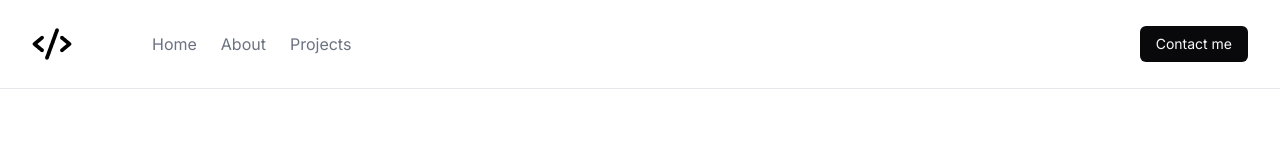
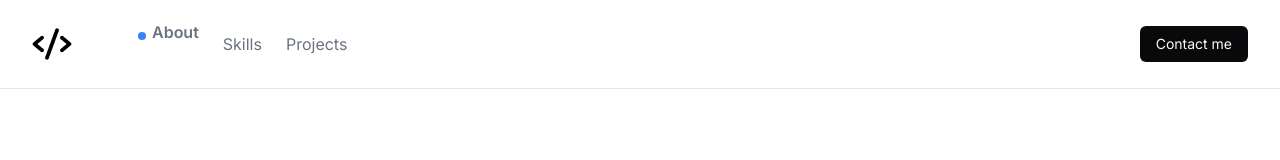
Before and after one commit to natallyriqueto/portfolio, a React (Vite) app: page / in a window 1280 px wide. Shown: the top 160 px of the page. Built offline with nearby package versions, Linux system fonts and the light colour scheme; the HTML template or start-up script is replaced by a standard one.

Commit message:
add scroll section to header

```diff
--- a/package.json
+++ b/package.json
@@ -12,7 +12,8 @@
   "dependencies": {
     "phosphor-react": "^1.4.1",
     "react": "^18.2.0",
-    "react-dom": "^18.2.0"
+    "react-dom": "^18.2.0",
+    "react-router-dom": "^6.21.3"
   },
   "devDependencies": {
     "@types/react": "^18.2.43",
--- a/src/components/Contact/index.tsx
+++ b/src/components/Contact/index.tsx
@@ -3,8 +3,9 @@ import { Form } from "./Form";
 import { Info } from "./Info";
 
 export function Contact() {
+
     return (
-        <div className="flex-wrap gap-12 py-24 flex laptop:gap-4">
+        <section id="contact" className="flex-wrap gap-12 py-24 flex laptop:gap-4">
             <div className="laptop:max-w-[30rem] px-12 laptop:py-24">
                 <h2 className="text-4xl font-extrabold -tracking-wide leading-10 mb-4">Get in touch</h2>
                 <p className="text-lg text-gray-500 -tracking-wide leading-[1.625rem] mb-8">Whether you have questions, inquiries about collaboration, or just want to say hello, this is the place to do it. I'm always eager to hear from fellow designers, developers, potential clients, or anyone interested in the world of web development and design.</p>
@@ -17,6 +18,6 @@ export function Contact() {
             <div className="flex flex-1 px-12 laptop:py-24">
                 <Form />
             </div>
-        </div>
+        </section>
     )
 }
--- a/src/components/Footer/index.tsx
+++ b/src/components/Footer/index.tsx
@@ -1,20 +1,20 @@
 import {
     DribbbleLogo,
-    FacebookLogo,
     GithubLogo,
     InstagramLogo,
+    LinkedinLogo,
     TwitterLogo
 } from "phosphor-react";
 
 export function Footer() {
     return (
-        <footer className="bg-zinc-950 text-zinc-50 ">
+        <footer className="bg-zinc-950 text-zinc-50 relative">
             <div className="max-w-maxW mx-auto py-16 px-12 flex flex-col gap-8">
                 <div className="border-b border-gray-600 w-full"></div>
                 <div className="flex flex-col items-center gap-6 laptop:flex-row laptop:justify-between">
                     <p>© 2020 Natally Riqueto. All rights reserved.</p>
                     <div className="flex gap-6 items-center">
-                        <FacebookLogo size={24} />
+                        <LinkedinLogo size={24} />
                         <InstagramLogo size={24} />
                         <TwitterLogo size={24} />
                         <GithubLogo size={24} />
--- a/src/components/Header/index.tsx
+++ b/src/components/Header/index.tsx
@@ -1,22 +1,61 @@
 import logo from "@/assets/images/logo.png";
+import { useHeadsObserver } from '@/hooks/useHeadsObserver';
 
 export function Header() {
+    const { activeId } = useHeadsObserver();
+
+    type Heading = {
+        id: string;
+        title: string;
+        headingId: string;
+    }
+
+    const headings: Heading[] = [
+    { id: 'about', title: 'About', headingId: 'about' },
+    { id: 'skills', title: 'Skills', headingId: 'skills' },
+    { id: 'projects', title: 'Projects', headingId: 'projects' },
+    ];
+
+    const handleNavigation = (
+        e: React.MouseEvent<HTMLAnchorElement>,
+        headingId: string
+      ) => {
+        e.preventDefault();
+        const yOffset = -80;
+        const headingElement = document.querySelector(`#${headingId}`);
+        const position = headingElement ? headingElement.getBoundingClientRect().top + window.scrollY + yOffset : 0;
+        window.scrollTo({
+          top: position,
+          behavior: 'smooth'
+        });
+      };
+
     return (
-        <nav className="py-6 border-b border-gray-200">
+        <nav className="bg-white bg-opacity-60 backdrop-blur-md 0 py-6 border-b border-gray-200 sticky top-0 z-[999]">
             <div className="max-w-maxW mx-auto px-8 flex items-center justify-between">
                 <div className="flex items-center gap-xl">
                     <a href="#">
                         <img src={logo} alt="logo image" />
                     </a>
-                    <ul className="flex gap-6 text-gray-500">
-                        <li>Home</li>
-                        <li>About</li>
-                        <li>Projects</li>
+                    <ul className="flex gap-6 text-gray-500 cursor-pointer">
+                    {
+                        headings.map((heading) => (
+                        <a
+                            className={`hover:text-zinc-950 hover:font-medium ${activeId === heading.headingId && 'relative font-semibold before:absolute before:top-1/2 before:left-[-14px] before:transform -translate-y-1/2 before:h-2 before:w-2 before:bg-blue-500 before:rounded-full' }`}
+                            key={heading.id}
+                            href={`#${heading.id}`}
+                            onClick={(e: React.MouseEvent<HTMLAnchorElement>) => handleNavigation(e, heading.id)}
+                        >
+                            <li>{heading.title}</li>
+                        </a>
+                        ))
+                    }
                     </ul>
                 </div>
                 <button
                     type="button"
-                    className='bg-zinc-950 text-sm text-zinc-50 px-4 py-2 rounded-md hidden tablet:flex'
+                    onClick={(e: React.MouseEvent<HTMLAnchorElement>) => handleNavigation(e, 'contact')}
+                    className='hover:bg-slate-800 bg-zinc-950 text-sm text-zinc-50 px-4 py-2 rounded-md hidden tablet:flex'
                 >
                 Contact me
                 </button>
--- a/src/components/Hero/index.tsx
+++ b/src/components/Hero/index.tsx
@@ -8,8 +8,9 @@ import tailwind from "@/assets/images/tailwind.svg"
 import figma from "@/assets/images/figma.svg"
 
 export function Hero() {
+
     return (
-        <div className="flex justify-center py-32 gap-8">
+        <section id="about" className="flex justify-center py-32 gap-8">
             <div className="laptop:w-500">
                 <img src={avatar} alt="avatar" className="mb-6" />
                 <h1 className="text-6xl font-extrabold mb-6 tracking-tight">Natally Riqueto</h1>
@@ -31,6 +32,6 @@ export function Hero() {
             <div className="hidden laptop:flex max-w-762 mx-auto">
                 <img src={desk} alt="computer and a computer desk" />
             </div>
-        </div>
+        </section>
     )
 }
--- a/src/components/Skills/index.tsx
+++ b/src/components/Skills/index.tsx
@@ -9,8 +9,9 @@ import {
 } from "phosphor-react"
 
 export function Skills() {
+
     return (
-        <div className="text-center py-24">
+        <section id="skills" className="text-center py-24">
             <div className="max-w-screen-sm mx-auto">
                 <h3 className="uppercase font-semibold leading-6 tracking-wide">skills</h3>
                 <h2 className="font-bold -tracking-wide leading-10 text-4xl mt-2 mb-5">Core Frontend Developer Skills</h2>
@@ -24,6 +25,6 @@ export function Skills() {
                 <Card icon={Person } title="Acessiblity" description="Creating digital experiences that conform to accessibility standards and striving to make web content usable for people with disabilities."/>
                 <Card icon={BugBeetle} title="Debugging and Problem Solving" description="Proficient at debugging issues in the code and solving problems effectively."/>
             </div>
-        </div>
+        </section>
     )
 }
--- a/src/components/Stats/index.tsx
+++ b/src/components/Stats/index.tsx
@@ -2,7 +2,7 @@ import { Achievements } from "./Achievements";
 
 export function Stats() {
     return (
-        <div className="bg-zinc-950 p-12 laptop:p-24 text-center rounded-md">
+        <section id="stats" className="bg-zinc-950 p-12 laptop:p-24 text-center rounded-md">
             <h2 className="font-extrabold text-4xl leading-10 text-zinc-50 mb-4">Performance & Achievements</h2>
             <h3 className="leading-7 text-xl text-indigo-200 mb-10">Explore my career milestones and impact.</h3>
             <div className="flex justify-center items-center flex-col gap-8 laptop:flex-row">
@@ -10,6 +10,6 @@ export function Stats() {
                 <Achievements title="20" description="Projects" />
                 <Achievements title="100%" description="Customer satisfaction" />
             </div>
-        </div>
+        </section>
     )
 }
--- /dev/null
+++ b/src/hooks/useHeadsObserver.ts
@@ -0,0 +1,28 @@
+import { useEffect, useState, useRef } from 'react';
+
+export function useHeadsObserver( ) {
+
+  const [activeId, setActiveId] = useState('');
+  const observer = useRef<IntersectionObserver>();
+
+  useEffect(() => {
+
+    const handleObsever = (entries: IntersectionObserverEntry[]) => {
+      entries.forEach((entry) => {
+        if (entry.target.id && entry?.isIntersecting) {
+          setActiveId(entry.target.id);
+        }
+      });
+    };
+
+    observer.current = new IntersectionObserver(handleObsever, {
+      rootMargin: '-20% 0% -25% 0px'}
+    );
+
+    const elements = document.querySelectorAll('section');
+    elements.forEach((elem) => observer.current?.observe(elem));
+    return () => observer.current?.disconnect();
+  }, []);
+
+  return { activeId };
+}
```
Also changed, not shown: src/App.tsx (+5 -6 lines), 1 other file (tests, documents, lock files or other folders).
